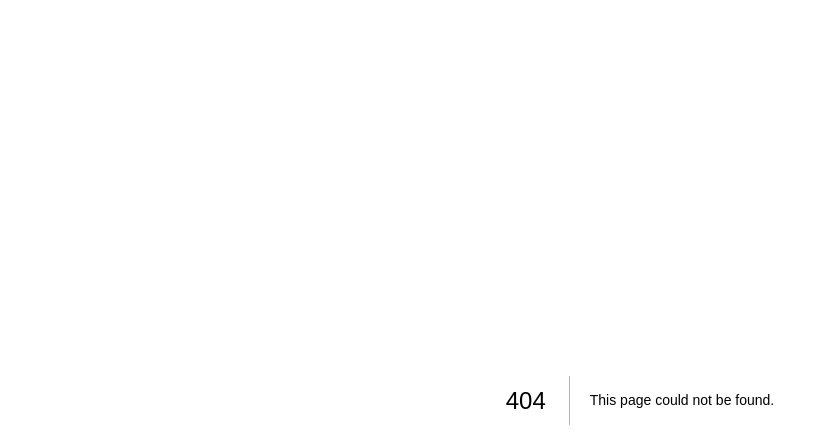
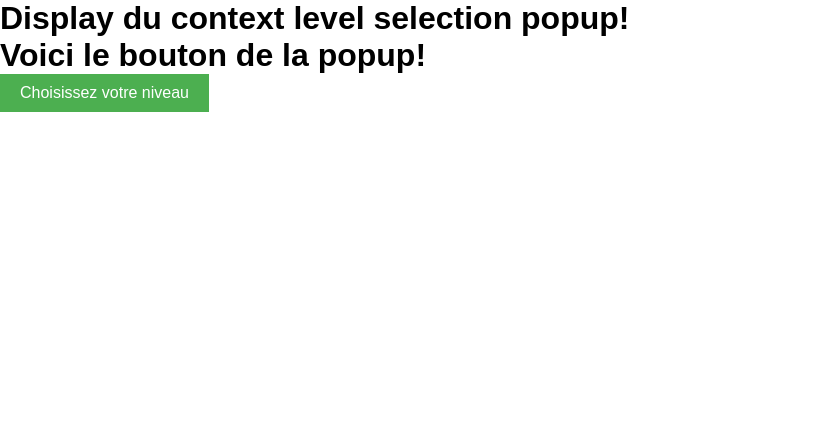
Before and after one commit to Boyadjie/UnVoy, a Next.js app: page /levelSelection in a window 1280 px wide. Before the commit this address had no page. Shown: the top 448 px of the page, without its empty margins (0-833 px from the left). Built offline with nearby package versions, Linux system fonts and the light colour scheme; a web font is replaced by a local one.

Commit message:
levelPopupSelection v1 Done

```diff
--- a/app/layout.tsx
+++ b/app/layout.tsx
@@ -1,8 +1,11 @@
+import {Kodchasan, Nunito} from 'next/font/google';
+
 import './globals.css';
 
-import {Kodchasan, Nunito} from 'next/font/google';
+import { LevelChoiceProvider } from '../src/context/LevelChoiceContext'; // Mettez à jour avec le chemin correct
+import Head from './Head';
 
-import Head from './Head';
+
 
 const kodchasan = Kodchasan({
   subsets: ['latin'],
@@ -20,7 +23,11 @@ export default function RootLayout({children}: {children: React.ReactNode}) {
   return (
     <html lang="fr" className={`${kodchasan.variable} ${nunito.variable}`}>
       <Head />
-      <body>{children}</body>
+      <body>
+        <LevelChoiceProvider>
+          {children}
+        </LevelChoiceProvider>
+      </body>
     </html>
   );
 }
--- /dev/null
+++ b/app/levelSelection/page.tsx
@@ -0,0 +1,10 @@
+import LevelChoice from '../../src/components/LevelChoice/LevelChoice';
+
+export default function DisplayPopup() {
+  return (
+    <div>
+      <h1>Display du context level selection popup!</h1>
+      <LevelChoice />
+    </div>
+  );
+}
--- /dev/null
+++ b/src/components/LevelChoice/LevelButton/LevelChoiceButton.module.css
@@ -0,0 +1,10 @@
+.button {
+    background-color: #4CAF50; /* Green */
+    border: none;
+    color: white;
+    padding: 10px 20px;
+    text-align: center;
+    text-decoration: none;
+    display: inline-block;
+    font-size: 16px;
+  }
--- /dev/null
+++ b/src/components/LevelChoice/LevelButton/LevelChoiceButton.tsx
@@ -0,0 +1,16 @@
+import React from 'react';
+import styles from './LevelChoiceButton.module.css';
+
+interface LevelChoiceButtonProps {
+    onClick: () => void; // Supposons que onClick est une fonction qui ne prend pas de paramètres et ne retourne rien
+}
+
+const LevelChoiceButton: React.FC<LevelChoiceButtonProps> = ({ onClick }) => {
+  return (
+    <button className={styles.button} onClick={onClick}>
+      Choisissez votre niveau
+    </button>
+  );
+};
+
+export default LevelChoiceButton;
--- /dev/null
+++ b/src/components/LevelChoice/LevelPopup/LevelPopup.module.css
@@ -0,0 +1,10 @@
+.popup {
+  position: fixed;
+  top: 0;
+  left: 0;
+  z-index: 100;
+  width: 100%;
+  height: 100%;
+  background-color: rgba(0, 0, 0, 0.7);
+
+}
--- /dev/null
+++ b/src/components/LevelChoice/LevelPopup/LevelPopup.tsx
@@ -0,0 +1,32 @@
+import React from 'react';
+import styles from './LevelPopup.module.css';
+import { useLevelChoice } from '../../../context/LevelChoiceContext';
+
+interface LevelChoicePopupProps {
+    onClose: () => void;
+  }
+
+
+
+const LevelChoicePopup: React.FC<LevelChoicePopupProps> = ({ onClose }) => {
+    const { levelChoice, setLevelChoice } = useLevelChoice();
+    // fonction quand on selectione un niveau
+    const onLevelSelect = (value:any) => {
+        console.log("J'ai choisi !");
+        setLevelChoice(value);
+      };
+
+  return (
+    <div className={styles.popup} >
+      <div className="popup">
+        <h2>Choisissez le niveau</h2>
+        <button onClick={() => onLevelSelect('Débutant')}>Débutant</button>
+        <button onClick={() => onLevelSelect('Intermédiaire')}>Intermédiaire</button>
+        <button onClick={() => onLevelSelect('Avancé')}>Avancé</button>
+        <button onClick={onClose}>Fermer</button>
+      </div>
+    </div>
+  );
+};
+
+export default LevelChoicePopup;
--- /dev/null
+++ b/src/components/LevelChoice/levelChoice.tsx
@@ -0,0 +1,27 @@
+'use client';
+import LevelChoiceButton from './LevelButton/LevelChoiceButton';
+import LevelChoicePopup from './LevelPopup/LevelPopup';
+import React, { useState } from 'react';
+
+const LevelChoice = () => {
+    const [isOn, setIsOn] = useState(false);
+    const handleClick = () => {
+        setIsOn(true);
+        console.log("Bouton cliqué !");
+        };
+
+    const handleClose = () => {
+        setIsOn(false);
+    console.log("Ferme moi ça!");
+    };
+
+  return (
+    <div>
+      <h1>Voici le bouton de la popup!</h1>
+      <LevelChoiceButton onClick={handleClick} />
+      { isOn && <LevelChoicePopup onClose={handleClose} />}
+    </div>
+  );
+}
+
+export default LevelChoice;
--- /dev/null
+++ b/src/context/LevelChoiceContext.tsx
@@ -0,0 +1,23 @@
+'use client';
+import React, { createContext, useState, useContext } from 'react';
+
+export const LevelChoiceContext = createContext({
+  levelChoice: 'Débutant', // Valeur initiale
+  setLevelChoice: (levelChoice: string) => {}
+});
+
+export const useLevelChoice = () => useContext(LevelChoiceContext);
+
+interface LevelChoiceProviderProps {
+  children: React.ReactNode;
+}
+
+export const LevelChoiceProvider: React.FC<LevelChoiceProviderProps> = ({ children }) => {
+  const [levelChoice, setLevelChoice] = useState('Débutant');
+
+  return (
+    <LevelChoiceContext.Provider value={{ levelChoice, setLevelChoice }}>
+      {children}
+    </LevelChoiceContext.Provider>
+  );
+};
```
